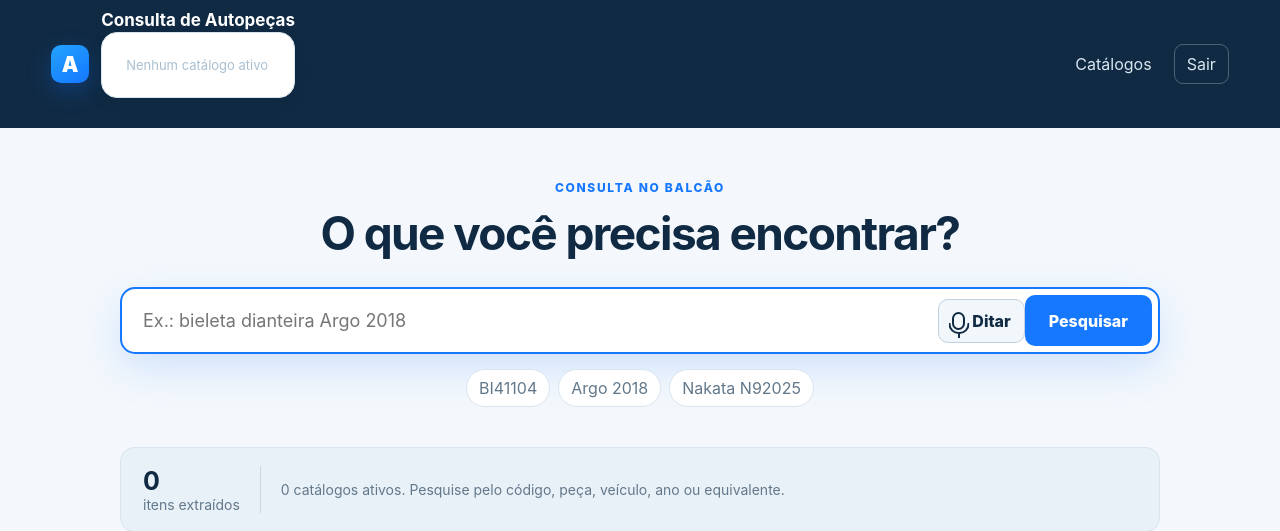
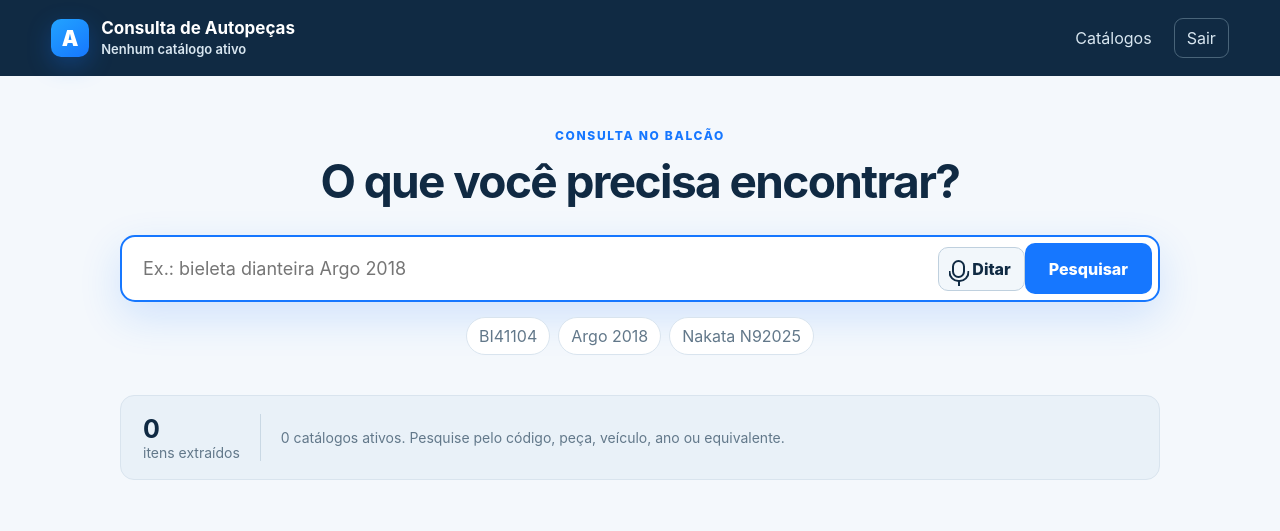
Before and after one commit to caelessa/PESQUISA_PECAS, a Flask app: page / in a window 1280 px wide. Shown: the top 531 px of the page. Run offline with Flask 3, Linux system fonts and the light colour scheme; the visitor is signed in with stand-in values (Sample User, id 1); some libraries are stand-ins or nearby versions.

Commit message:
Add files via upload

```diff
--- a/templates/index.html
+++ b/templates/index.html
@@ -5,7 +5,7 @@
     <span class="brand-mark small">A</span>
     <div>
       <strong>Consulta de Autopeças</strong>
-      <span class="catalog-list">
+      <span class="catalog-summary">
         {% if catalogs %}
           Catálogos: {% for manufacturer, edition in catalogs %}{{ manufacturer }}{% if edition %} · {{ edition }}{% endif %}{% if not loop.last %} | {% endif %}{% endfor %}
         {% else %}
```
